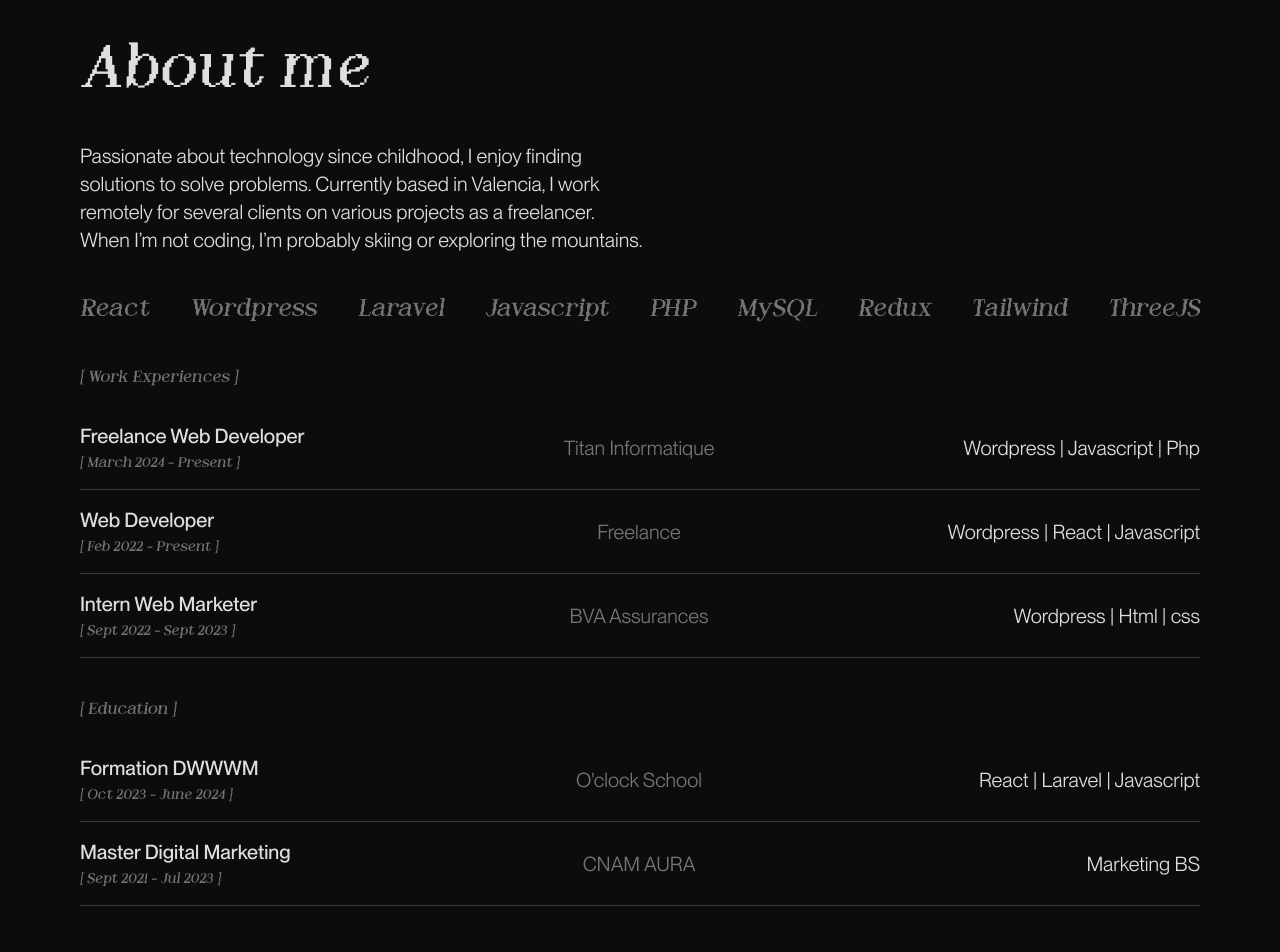
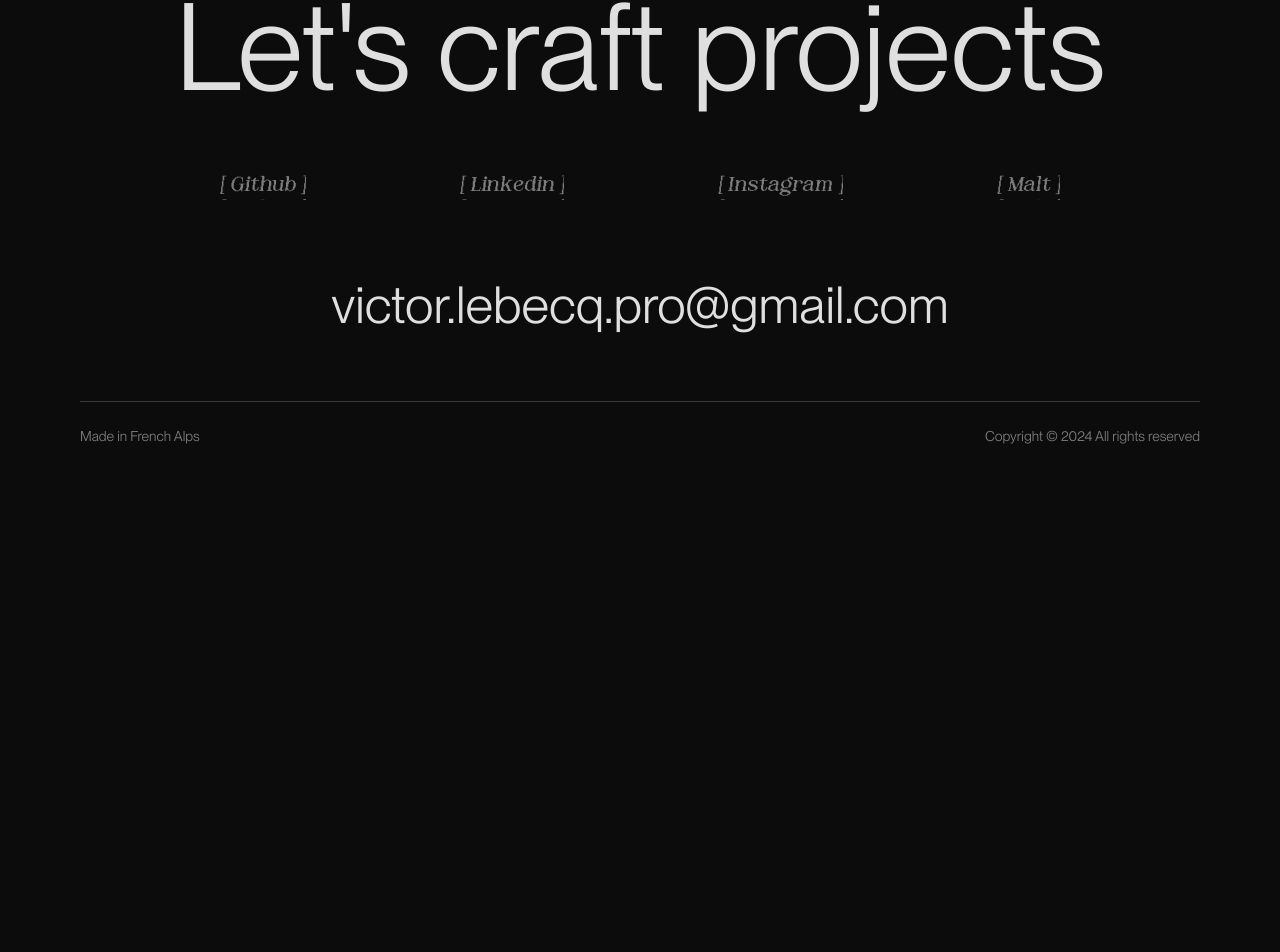
Before and after one commit to pommito/Portfolio-2024, a Next.js app: page / in a window 1280 px wide. Shown: the part 1638-2590 px from the top of the page. After the commit the page ends 2108 px from the top, so only its background shows below. Built offline with nearby package versions, Linux system fonts and the light colour scheme.

Commit message:
Refacto(Home) : removing the about section

```diff
--- a/src/app/page.tsx
+++ b/src/app/page.tsx
@@ -32,37 +32,6 @@ export default function Home() {
           ))} */}
         </div>
       </section>
-
-      <section className="md:py-20">
-        <h3 className="font-dot text-3xl md:text-6xl mb-8 sm:mb-10">About me</h3>
-        <p className="leading-[150%] text-balance mb-10 sm:text-xl">
-          <TextReveal text={secondParagraph} amountInView={1} />
-        </p>
-        <p className="flex flex-wrap gap-4 md:justify-between">
-          {technos.map((techno, index) => (
-            <span key={index} className="font-dot text-xl sm:text-2xl opacity-50">
-              {techno}
-            </span>
-          ))}
-        </p>
-
-        <h4 className="font-dot opacity-50 mt-8  sm:mt-10 mb-4">[ Work Experiences ]</h4>
-        <ul>
-          {workExperiences.map((exp, index) => (
-            <ResumeListItem key={index} {...exp} />
-          ))}
-        </ul>
-        <h4 className="font-dot opacity-50 mt-8 sm:mt-10 mb-4">[ Education ]</h4>
-        <ul>
-          {educations.map((exp, index) => (
-            <ResumeListItem key={index} {...exp} />
-          ))}
-        </ul>
-        <Link href={'#'} className="flex items-center justify-center gap-2 mt-8  mx-auto w-fit md:mt-20">
-          <span className="font-dot md:text-xl">Download my resume</span>
-          <Image src={downloadIcon} alt="icon in the button for downloading resume" aria-hidden />
-        </Link>
-      </section>
     </main>
   );
 }
```
